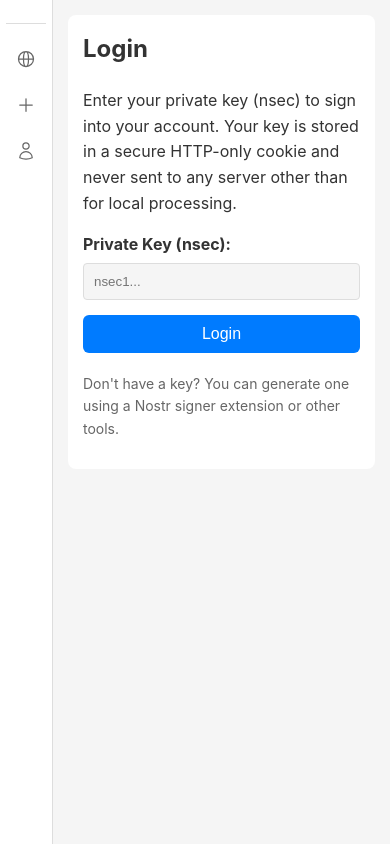
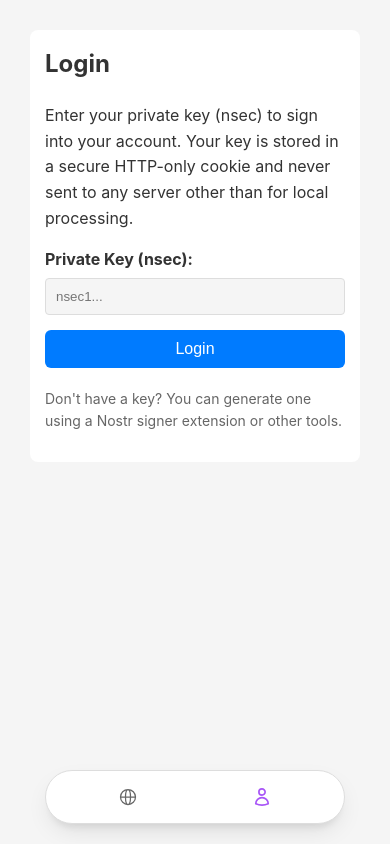
Before and after one commit to lucianmarin/subnostr, a FastAPI app: page /login in a window 390 px wide. Run offline with FastAPI, Linux system fonts and the light colour scheme; parts of the project's set-up code (start-up, migrations or seed data) failed here and were passed over.

Commit message:
bottom floating menu

```diff
--- a/static/style.css
+++ b/static/style.css
@@ -11,11 +11,12 @@ html {
     --accent-color: #007bff;
     --accent-hover: #0056b3;
     --accent-text: #fff;
+    --nav-active-color: #a855f7;
     --shadow: none;
     --shadow-lg: none;
     --avatar-placeholder: #e0e0e0;
     --avatar-text: #777;
-    --sidebar-hover: rgba(0,0,0,0.05);
+    --sidebar-hover: rgba(0, 0, 0, 0.05);
 }
 
 @media (prefers-color-scheme: dark) {
@@ -32,11 +33,12 @@ html {
         --accent-color: #3b82f6;
         --accent-hover: #2563eb;
         --accent-text: #fff;
+        --nav-active-color: #c084fc;
         --shadow: none;
         --shadow-lg: none;
         --avatar-placeholder: #333;
         --avatar-text: #888;
-        --sidebar-hover: rgba(255,255,255,0.08);
+        --sidebar-hover: rgba(255, 255, 255, 0.08);
     }
 }
 
@@ -47,116 +49,105 @@ body {
     padding: 0;
     background-color: var(--bg-primary);
     color: var(--text-primary);
-    height: 100vh;
-    overflow: hidden;
+    min-height: 100vh;
     min-width: 320px;
     transition: background-color 0.3s, color 0.3s;
 }
 
 .app-layout {
-    display: grid;
-    grid-template-columns: 250px 1fr;
-    grid-template-rows: 100vh;
-    height: 100vh;
+    display: flex;
+    flex-direction: column;
+    min-height: 100vh;
 }
 
-/* Sidebar Styles */
+/* Sidebar Styles -> Bottom Floating Menu */
 .sidebar {
+    position: fixed;
+    bottom: 20px;
+    z-index: 1000;
+    width: 300px;
+    left: calc(50% - 150px);
+    right: calc(50% - 150px);
+    max-width: 90%;
+    box-sizing: border-box;
+
     background: var(--bg-secondary);
     color: var(--text-sidebar);
+
     display: flex;
-    flex-direction: column;
-    padding: 20px;
-    overflow-y: auto;
+    flex-direction: row;
+    align-items: center;
+    padding: 10px 20px;
+
+    border: 1px solid var(--border-color);
+    border-radius: 50px;
+    /* Capsule shape */
+    box-shadow: 0 10px 25px -5px rgba(0, 0, 0, 0.1), 0 8px 10px -6px rgba(0, 0, 0, 0.1);
+    /* Floating shadow */
     transition: background 0.3s;
-    border-right: 1px solid var(--border-color);
 }
 
-.sidebar-header {
-    display: flex;
-    align-items: center;
-    justify-content: space-between;
-    margin-bottom: 30px;
-    padding-bottom: 20px;
-    border-bottom: 1px solid var(--border-color);
-}
-
-.sidebar-profile {
-    display: flex;
-    align-items: center;
-    gap: 12px;
-    margin: 0 auto;
-}
-
-.sidebar-profile-link {
-    text-decoration: none;
-    color: inherit;
-    display: flex;
-    align-items: center;
-    gap: 12px;
-}
-
-.sidebar-avatar {
-    width: 48px;
-    height: 48px;
-    border-radius: 50%;
-    object-fit: cover;
-    border: 2px solid var(--border-color);
-}
-
-.sidebar-avatar-placeholder {
-    width: 48px;
-    height: 48px;
-    border-radius: 50%;
-    background: var(--border-color);
-    color: var(--text-sidebar-muted);
-    display: flex;
-    align-items: center;
-    justify-content: center;
-    font-size: 18px;
-    font-weight: bold;
-    border: 2px solid var(--border-color);
-}
+/* Sidebar Header removed in HTML, styles removed here */
 
 .sidebar nav {
     display: flex;
-    flex-direction: column;
-    flex-grow: 1;
+    flex-direction: row;
+    width: 100%;
+    justify-content: space-around;
+    align-items: center;
 }
 
 .nav-item {
     color: var(--text-sidebar-muted);
     text-decoration: none;
-    padding: 12px 16px;
-    margin-bottom: 4px;
-    border-radius: 8px;
-    transition: background 0.2s, color 0.2s;
+    padding: 12px;
+    margin: 0;
+    border-radius: 50%;
+    /* Circle hover effect */
+    transition: background 0.2s, color 0.2s, transform 0.1s;
     display: flex;
     align-items: center;
-    gap: 12px;
-    font-weight: 500;
+    justify-content: center;
 }
 
 .nav-item:hover {
     background: var(--sidebar-hover);
     color: var(--text-sidebar);
+    transform: translateY(-2px);
+    /* Slight lift on hover */
+}
+
+.nav-item.active {
+    color: var(--nav-active-color);
+}
+
+.nav-item.active svg {
+    stroke-width: 2px;
+    /* Slightly bolder */
 }
 
 .nav-item svg {
-    width: 20px;
-    height: 20px;
+    width: 24px;
+    height: 24px;
     flex-shrink: 0;
 }
 
 .nav-item span {
-    flex: 1;
+    display: none;
+    /* Hide any text if present */
 }
 
 /* Main Content Area */
 .content-area {
-    overflow-y: auto;
     padding: 30px;
+    padding-bottom: 100px;
+    /* Ensure content clears the floating menu */
     transition: background-color 0.3s;
+    max-width: 800px;
+    /* Reasonable reading width since we lost the grid constraint */
+    margin: 0 auto;
+    width: 100%;
+    box-sizing: border-box;
 }
 
 /* Helper for content width limitation if needed within main */
@@ -217,7 +208,8 @@ h2 {
     border: 1px solid var(--border-color);
 }
 
-.post-form-container, .login-container {
+.post-form-container,
+.login-container {
     background: var(--bg-secondary);
     padding: 20px;
     border-radius: 8px;
@@ -275,61 +267,9 @@ button:hover {
 
 /* Responsive adjustments */
 @media (max-width: 768px) {
-    .app-layout {
-        grid-template-columns: auto 1fr;
-        grid-template-rows: 100vh;
-        height: 100vh;
-        overflow: hidden;
-    }
-    .sidebar {
-        padding: 10px 8px;
-        z-index: 10;
-        grid-column: 1;
-        grid-row: 1;
-    }
-    .content-area {
-        grid-column: 2;
-        grid-row: 1;
-        padding: 15px;
-        overflow-y: auto;
-    }
-    .sidebar-header {
-        flex-direction: column;
-        gap: 10px;
-        margin-bottom: 15px;
-        padding-bottom: 15px;
-        align-items: center;
-    }
-    .sidebar-profile {
-        justify-content: center;
-    }
-    .sidebar-profile-link {
-        flex-direction: column;
-    }
-    .theme-toggle {
-        display: none;
-    }
-    .sidebar nav {
-        flex-direction: column;
-        gap: 8px;
-        align-items: center;
-    }
-    .nav-item {
-        padding: 12px;
-        margin-bottom: 0;
-        font-size: 14px;
-        flex: 0 0 auto;
-        min-width: auto;
-        justify-content: center;
-    }
-    .nav-item span {
-        display: none;
-    }
-    .nav-item svg {
-        width: 24px;
-        height: 24px;
-    }
-    .post-form-container, .login-container {
+
+    .post-form-container,
+    .login-container {
         width: 100%;
         padding: 15px;
         box-sizing: border-box;
@@ -339,23 +279,17 @@ button:hover {
 /* Specific tweaks for very small screens */
 @media (max-width: 400px) {
     .sidebar {
-        padding: 8px 6px;
+        padding: 8px 15px;
+        gap: 5px;
     }
-    .sidebar nav {
-        gap: 6px;
+
+    .nav-item {
+        padding: 8px;
     }
-    .nav-item {
-        padding: 10px;
-    }
+
     .nav-item svg {
         width: 20px;
         height: 20px;
-    }
-    .sidebar-avatar,
-    .sidebar-avatar-placeholder {
-        width: 40px;
-        height: 40px;
-        font-size: 14px;
     }
 }
 
@@ -447,6 +381,7 @@ button:hover {
     overflow: hidden;
     display: -webkit-box;
     -webkit-line-clamp: 3;
+    line-clamp: 3;
     -webkit-box-orient: vertical;
 }
 
--- a/templates/base.html
+++ b/templates/base.html
@@ -1,88 +1,77 @@
 <!DOCTYPE html>
 <html lang="en" data-theme="light">
+
 <head>
     <meta charset="UTF-8">
     <meta name="viewport" content="width=device-width, initial-scale=1.0">
     <title>Nostr Web Client</title>
     <link rel="stylesheet" href="/static/style.css?v={{ v }}">
 </head>
+
 <body>
     <div class="app-layout">
+        <main class="content-area">
+            {% block content %}{% endblock %}
+        </main>
         <aside class="sidebar">
-            <div class="sidebar-header">
-                {% if logged_in and user_pubkey %}
-                <div class="sidebar-profile">
-                    <a href="/user/{{ user_pubkey }}" class="sidebar-profile-link">
-                        {% if user_profile and user_profile.picture %}
-                            <img src="{{ user_profile.picture }}" class="sidebar-avatar" alt="Avatar">
-                        {% else %}
-                            <div class="sidebar-avatar-placeholder">{{ user_pubkey[:2] }}</div>
-                        {% endif %}
+            <nav class="bottom-nav">
+                <a href="/global" class="nav-item {% if request.path == '/global' %}active{% endif %}"
+                    aria-label="Global Feed">
+                    <svg xmlns="http://www.w3.org/2000/svg" fill="none" viewBox="0 0 24 24" stroke-width="1.5"
+                        stroke="currentColor">
+                        <path stroke-linecap="round" stroke-linejoin="round"
+                            d="M21 12a9 9 0 01-9 9m9-9a9 9 0 00-9-9m9 9H3m9 9a9 9 0 01-9-9m9 9c1.657 0 3-4.03 3-9s-1.343-9-3-9m0 18c-1.657 0-3-4.03-3-9s1.343-9 3-9m-9 9a9 9 0 019-9" />
+                    </svg>
                 </a>
-                </div>
-                {% endif %}
-            </div>
 
-            <nav>
                 {% if logged_in %}
-                    <a href="/feed" class="nav-item">
-                        <svg xmlns="http://www.w3.org/2000/svg" fill="none" viewBox="0 0 24 24" stroke-width="1.5" stroke="currentColor">
-                            <path stroke-linecap="round" stroke-linejoin="round" d="M2.25 12l8.954-8.955c.44-.439 1.152-.439 1.591 0L21.75 12M4.5 9.75v10.125c0 .621.504 1.125 1.125 1.125H9.75v-4.875c0-.621.504-1.125 1.125-1.125h2.25c.621 0 1.125.504 1.125 1.125V21h4.125c.621 0 1.125-.504 1.125-1.125V9.75M8.25 21h8.25" />
+                <a href="/feed" class="nav-item {% if request.path == '/feed' %}active{% endif %}" aria-label="My Feed">
+                    <svg xmlns="http://www.w3.org/2000/svg" fill="none" viewBox="0 0 24 24" stroke-width="1.5"
+                        stroke="currentColor">
+                        <path stroke-linecap="round" stroke-linejoin="round"
+                            d="M2.25 12l8.954-8.955c.44-.439 1.152-.439 1.591 0L21.75 12M4.5 9.75v10.125c0 .621.504 1.125 1.125 1.125H9.75v-4.875c0-.621.504-1.125 1.125-1.125h2.25c.621 0 1.125.504 1.125 1.125V21h4.125c.621 0 1.125-.504 1.125-1.125V9.75M8.25 21h8.25" />
                     </svg>
-                        <span>My Feed</span>
                 </a>
-                    <a href="/notifications" class="nav-item">
-                        <svg xmlns="http://www.w3.org/2000/svg" fill="none" viewBox="0 0 24 24" stroke-width="1.5" stroke="currentColor">
-                            <path stroke-linecap="round" stroke-linejoin="round" d="M14.857 17.082a23.848 23.848 0 005.454-1.31A8.967 8.967 0 0118 9.75v-.7V9A6 6 0 006 9v.75a8.967 8.967 0 01-2.312 6.022c1.733.64 3.56 1.085 5.455 1.31m5.714 0a24.255 24.255 0 01-5.714 0m5.714 0a3 3 0 11-5.714 0" />
+
+                <a href="/post" class="nav-item {% if request.path == '/post' %}active{% endif %}" aria-label="Post">
+                    <svg xmlns="http://www.w3.org/2000/svg" fill="none" viewBox="0 0 24 24" stroke-width="1.5"
+                        stroke="currentColor">
+                        <path stroke-linecap="round" stroke-linejoin="round" d="M12 4.5v15m7.5-7.5h-15" />
                     </svg>
-                        <span>Notifications</span>
                 </a>
-                    <a href="/following" class="nav-item">
-                        <svg xmlns="http://www.w3.org/2000/svg" fill="none" viewBox="0 0 24 24" stroke-width="1.5" stroke="currentColor">
-                            <path stroke-linecap="round" stroke-linejoin="round" d="M18 18.72a9.094 9.094 0 003.741-.479 3 3 0 00-4.682-2.72m.94 3.198l.001.031c0 .225-.012.447-.037.666A11.944 11.944 0 0112 21c-2.17 0-4.207-.576-5.963-1.584A6.062 6.062 0 016 18.719m12 0a5.971 5.971 0 00-.941-3.197m0 0A5.995 5.995 0 0012 12.75a5.995 5.995 0 00-5.058 2.772m0 0a3 3 0 00-4.681 2.72 8.986 8.986 0 003.74.477m.94-3.197a5.971 5.971 0 00-.94 3.197M15 6.75a3 3 0 11-6 0 3 3 0 016 0zm6 3a2.25 2.25 0 11-4.5 0 2.25 2.25 0 014.5 0zm-13.5 0a2.25 2.25 0 11-4.5 0 2.25 2.25 0 014.5 0z" />
+
+                <a href="/notifications" class="nav-item {% if request.path == '/notifications' %}active{% endif %}"
+                    aria-label="Notifications">
+                    <svg xmlns="http://www.w3.org/2000/svg" fill="none" viewBox="0 0 24 24" stroke-width="1.5"
+                        stroke="currentColor">
+                        <path stroke-linecap="round" stroke-linejoin="round"
+                            d="M14.857 17.082a23.848 23.848 0 005.454-1.31A8.967 8.967 0 0118 9.75v-.7V9A6 6 0 006 9v.75a8.967 8.967 0 01-2.312 6.022c1.733.64 3.56 1.085 5.455 1.31m5.714 0a24.255 24.255 0 01-5.714 0m5.714 0a3 3 0 11-5.714 0" />
                     </svg>
-                        <span>Following</span>
                 </a>
-                    <a href="/followers" class="nav-item">
-                        <svg xmlns="http://www.w3.org/2000/svg" fill="none" viewBox="0 0 24 24" stroke-width="1.5" stroke="currentColor">
-                            <path stroke-linecap="round" stroke-linejoin="round" d="M15 19.128a9.38 9.38 0 002.625.372 9.337 9.337 0 004.121-.952 4.125 4.125 0 00-7.533-2.493M15 19.128v-.003c0-1.113-.285-2.16-.786-3.07M15 19.128v.106A12.318 12.318 0 018.624 21c-2.331 0-4.512-.645-6.374-1.766l-.001-.109a6.375 6.375 0 0111.964-3.07M12 6.375a3.375 3.375 0 11-6.75 0 3.375 3.375 0 016.75 0zm8.25 2.25a2.625 2.625 0 11-5.25 0 2.625 2.625 0 015.25 0z" />
+
+                {% if user_pubkey %}
+                <a href="/user/{{ user_pubkey }}"
+                    class="nav-item {% if request.path.startswith('/user/' + user_pubkey) %}active{% endif %}"
+                    aria-label="Profile">
+                    <svg xmlns="http://www.w3.org/2000/svg" fill="none" viewBox="0 0 24 24" stroke-width="1.5"
+                        stroke="currentColor">
+                        <path stroke-linecap="round" stroke-linejoin="round"
+                            d="M15.75 6a3.75 3.75 0 1 1-7.5 0 3.75 3.75 0 0 1 7.5 0ZM4.501 20.118a7.5 7.5 0 0 1 14.998 0A17.933 17.933 0 0 1 12 21.75c-2.676 0-5.216-.584-7.499-1.632Z" />
                     </svg>
-                        <span>Followers</span>
                 </a>
                 {% endif %}
-                <a href="/global" class="nav-item">
-                    <svg xmlns="http://www.w3.org/2000/svg" fill="none" viewBox="0 0 24 24" stroke-width="1.5" stroke="currentColor">
-                        <path stroke-linecap="round" stroke-linejoin="round" d="M21 12a9 9 0 01-9 9m9-9a9 9 0 00-9-9m9 9H3m9 9a9 9 0 01-9-9m9 9c1.657 0 3-4.03 3-9s-1.343-9-3-9m0 18c-1.657 0-3-4.03-3-9s1.343-9 3-9m-9 9a9 9 0 019-9" />
+                {% else %}
+                <a href="/login" class="nav-item {% if request.path == '/login' %}active{% endif %}" aria-label="Login">
+                    <svg xmlns="http://www.w3.org/2000/svg" fill="none" viewBox="0 0 24 24" stroke-width="1.5"
+                        stroke="currentColor">
+                        <path stroke-linecap="round" stroke-linejoin="round"
+                            d="M15.75 6a3.75 3.75 0 11-7.5 0 3.75 3.75 0 017.5 0zM4.501 20.118a7.5 7.5 0 0114.998 0A17.933 17.933 0 0112 21.75c-2.676 0-5.216-.584-7.499-1.632z" />
                     </svg>
-                    <span>Global Feed</span>
-                </a>
-                <a href="/post" class="nav-item">
-                    <svg xmlns="http://www.w3.org/2000/svg" fill="none" viewBox="0 0 24 24" stroke-width="1.5" stroke="currentColor">
-                        <path stroke-linecap="round" stroke-linejoin="round" d="M12 4.5v15m7.5-7.5h-15" />
-                    </svg>
-                    <span>Post</span>
-                </a>
-                {% if logged_in %}
-                    <a href="/logout" class="nav-item">
-                        <svg xmlns="http://www.w3.org/2000/svg" fill="none" viewBox="0 0 24 24" stroke-width="1.5" stroke="currentColor">
-                            <path stroke-linecap="round" stroke-linejoin="round" d="M15.75 9V5.25A2.25 2.25 0 0013.5 3h-6a2.25 2.25 0 00-2.25 2.25v13.5A2.25 2.25 0 007.5 21h6a2.25 2.25 0 002.25-2.25V15m3 0l3-3m0 0l-3-3m3 3H9" />
-                        </svg>
-                        <span>Logout</span>
-                    </a>
-                {% else %}
-                    <a href="/login" class="nav-item">
-                        <svg xmlns="http://www.w3.org/2000/svg" fill="none" viewBox="0 0 24 24" stroke-width="1.5" stroke="currentColor">
-                            <path stroke-linecap="round" stroke-linejoin="round" d="M15.75 6a3.75 3.75 0 11-7.5 0 3.75 3.75 0 017.5 0zM4.501 20.118a7.5 7.5 0 0114.998 0A17.933 17.933 0 0112 21.75c-2.676 0-5.216-.584-7.499-1.632z" />
-                        </svg>
-                        <span>Login</span>
                 </a>
                 {% endif %}
             </nav>
         </aside>
-
-        <main class="content-area">
-            {% block content %}{% endblock %}
-        </main>
     </div>
 </body>
+
 </html>
```
Lines whose indentation alone changed are shown as unchanged.
